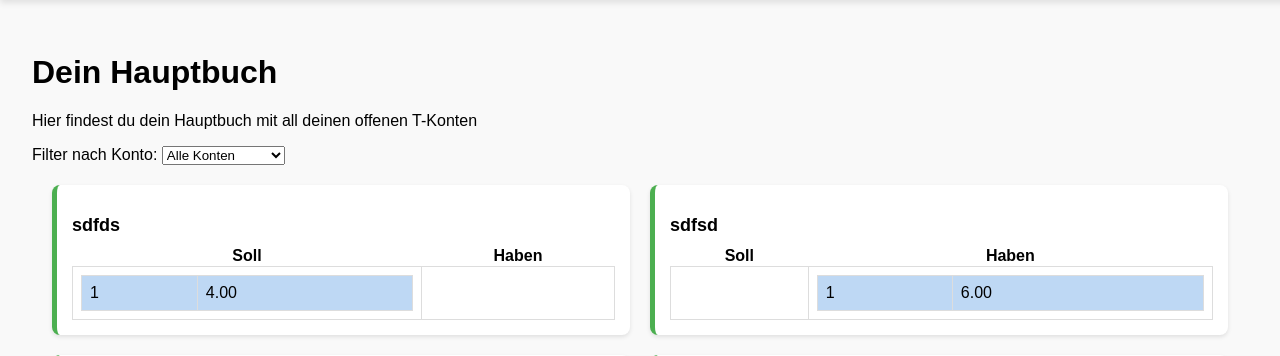
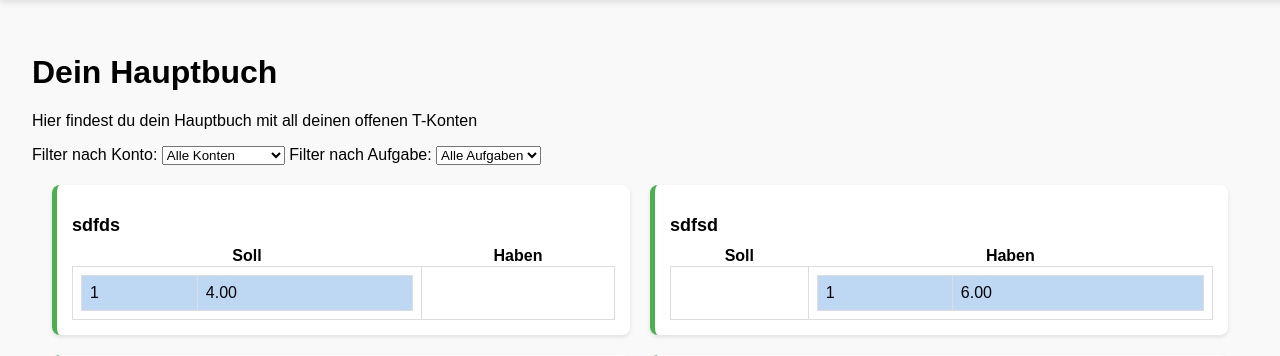
Before and after one commit to iug-htw/accounting, a Django app: page /posts/hauptbuch/ in a window 1280 px wide; the page is wider, and only the part inside the window is pictured. Shown: the part 95-451 px from the top of that part. Run offline with Django 5.2, Linux system fonts and the light colour scheme; a user stored in the database is signed in; data comes from the database, SQL or seed files in the repository.

Commit message:
Filter nach Aufgabe und Konto

```diff
--- a/posts/templates/posts/hauptbuch.html
+++ b/posts/templates/posts/hauptbuch.html
@@ -6,20 +6,27 @@
 {% block content %}
 <h1>Dein Hauptbuch</h1>
 <p>Hier findest du dein Hauptbuch mit all deinen offenen T-Konten</p>
-<form method="GET" action="{% url 'posts:hauptbuch' %}">
+<form>
     <label for="konto_filter">Filter nach Konto:</label>
-    <select name="konto" id="konto_filter" onchange="this.form.submit()">
+    <select name="konto" id="konto_filter">
         <option value="">Alle Konten</option>
         {% for konto in konten %}
-            <option value="{{ konto.name }}" {% if konto_filter == konto.name %}selected{% endif %}>
-                {{ konto.name }}
-            </option>
+            <option value="{{ konto.name }}">{{ konto.name }}</option>
+        {% endfor %}
+    </select>
+
+    <label for="aufgabe_filter">Filter nach Aufgabe:</label>
+    <select name="aufgabe_id" id="aufgabe_filter">
+        <option value="">Alle Aufgaben</option>
+        {% for aufgabe_id in aufgaben_ids %}
+            <option value="{{ aufgabe_id }}">Aufgabe {{ aufgabe_id }}</option>
         {% endfor %}
     </select>
 </form>
+
 <section class="hauptbuch">
     {% for konto, daten in t_konten.items %}
-    <div class="konto">
+    <div class="konto" data-konto="{{ konto }}">
         <h2>{{ konto }}</h2>
         <table>
             <thead>
@@ -33,7 +40,7 @@
                     <td>
                         <table>
                             {% for aufgabe_id, betrag, farbe in daten.soll %}
-                            <tr style="background-color: {{ farbe }};">
+                            <tr style="background-color: {{ farbe }};" data-konto="{{ konto }}" data-aufgabe="{{ aufgabe_id }}">
                                 <td>{{ aufgabe_id }}</td>
                                 <td>{{ betrag|floatformat:2 }}</td>
                             </tr>
@@ -43,7 +50,7 @@
                     <td>
                         <table>
                             {% for aufgabe_id, betrag, farbe in daten.haben %}
-                            <tr style="background-color: {{ farbe }};">
+                            <tr style="background-color: {{ farbe }};" data-konto="{{ konto }}" data-aufgabe="{{ aufgabe_id }}">
                                 <td>{{ aufgabe_id }}</td>
                                 <td>{{ betrag|floatformat:2 }}</td>
                             </tr>
@@ -52,9 +59,38 @@
                     </td>
                 </tr>
             </tbody>
-
         </table>
     </div>
     {% endfor %}
 </section>
+
+<script>
+    function filterTable() {
+        let selectedKonto = document.getElementById("konto_filter").value;
+        let selectedAufgabe = document.getElementById("aufgabe_filter").value;
+        let kontenDivs = document.querySelectorAll(".konto");
+
+        kontenDivs.forEach(div => {
+            let rows = div.querySelectorAll("tr[data-konto]");
+            let hasVisibleRow = false;
+
+            rows.forEach(row => {
+                let kontoMatch = (selectedKonto === "" || row.dataset.konto === selectedKonto);
+                let aufgabeMatch = (selectedAufgabe === "" || row.dataset.aufgabe === selectedAufgabe);
+
+                if (kontoMatch && aufgabeMatch) {
+                    row.style.display = "table-row";
+                    hasVisibleRow = true;
+                } else {
+                    row.style.display = "none";
+                }
+            });
+
+            div.style.display = hasVisibleRow ? "block" : "none";
+        });
+    }
+
+    document.getElementById("konto_filter").addEventListener("change", filterTable);
+    document.getElementById("aufgabe_filter").addEventListener("change", filterTable);
+</script>
 {% endblock %}
--- a/posts/views.py
+++ b/posts/views.py
@@ -3,14 +3,13 @@ from django.contrib.auth.decorators import login_required
 from .models import Unternehmen, AufgabeDetail, Aufgabe_neu, NutzerAufgabe, Buchung, Aufgabenkategorie, Mail, Konto
 from .forms import  Aufgabe_neu_Form, AufgabenkategorieForm, UnternehmenForm, AufgabeBearbeitenForm, AufgabeDetailBearbeitenForm,KontoForm
 from django.contrib import messages
-import json, random
+import json, random, hashlib
 from django.urls import reverse
 from django.http import HttpResponse, JsonResponse
 from django.core.mail import send_mail
-from django.db.models import Count
+from django.db.models import Count, Q
 from django.contrib.auth import get_user_model
 from .absender import ZUFÄLLIGE_ABSENDER
-import hashlib
 
 # Für Lehrkräfte
 def lehrkraft_required(view_func):
@@ -285,30 +284,21 @@ def aufgabenkategorie_loeschen(request, kategorie_id):
 @login_required
 def hauptbuch(request):
     konten = Konto.objects.all()
-    konto_filter = request.GET.get("konto", "")
-
     buchungen = Buchung.objects.filter(nutzer=request.user)
-    if konto_filter:
-        buchungen = buchungen.filter(
-            antwort_konten_soll__icontains=konto_filter
-        ) | buchungen.filter(
-            antwort_konten_haben__icontains=konto_filter
-        )
 
     t_konten = build_t_konten(buchungen)
+    aufgaben_ids = sorted(set(buchungen.values_list("aufgabe_id", flat=True)))
 
     return render(request, "posts/hauptbuch.html", {
         "t_konten": t_konten,
         "konten": konten,
-        "konto_filter": konto_filter,
+        "aufgaben_ids": aufgaben_ids
     })
 
-
 def generate_color(aufgabe_id):
-    """Erzeugt eine konsistente Farbe für eine aufgabe_id."""
     hash_value = int(hashlib.md5(str(aufgabe_id).encode()).hexdigest(), 16)
-    hue = hash_value % 360  # Erzeugt einen Farbwert im HSL-Farbraum
-    return f"hsl({hue}, 70%, 85%)"  # Pastellfarbene Markierung
+    hue = hash_value % 360
+    return f"hsl({hue}, 70%, 85%)"
 
 def build_t_konten(buchungen):
     t_konten = {}
@@ -334,6 +324,7 @@ def build_t_konten(buchungen):
             t_konten.setdefault(konto, {"soll": [], "haben": []})["haben"].append((aufgabe_id, betrag, farbe))
 
     return t_konten
+
 
 
 @login_required
```
